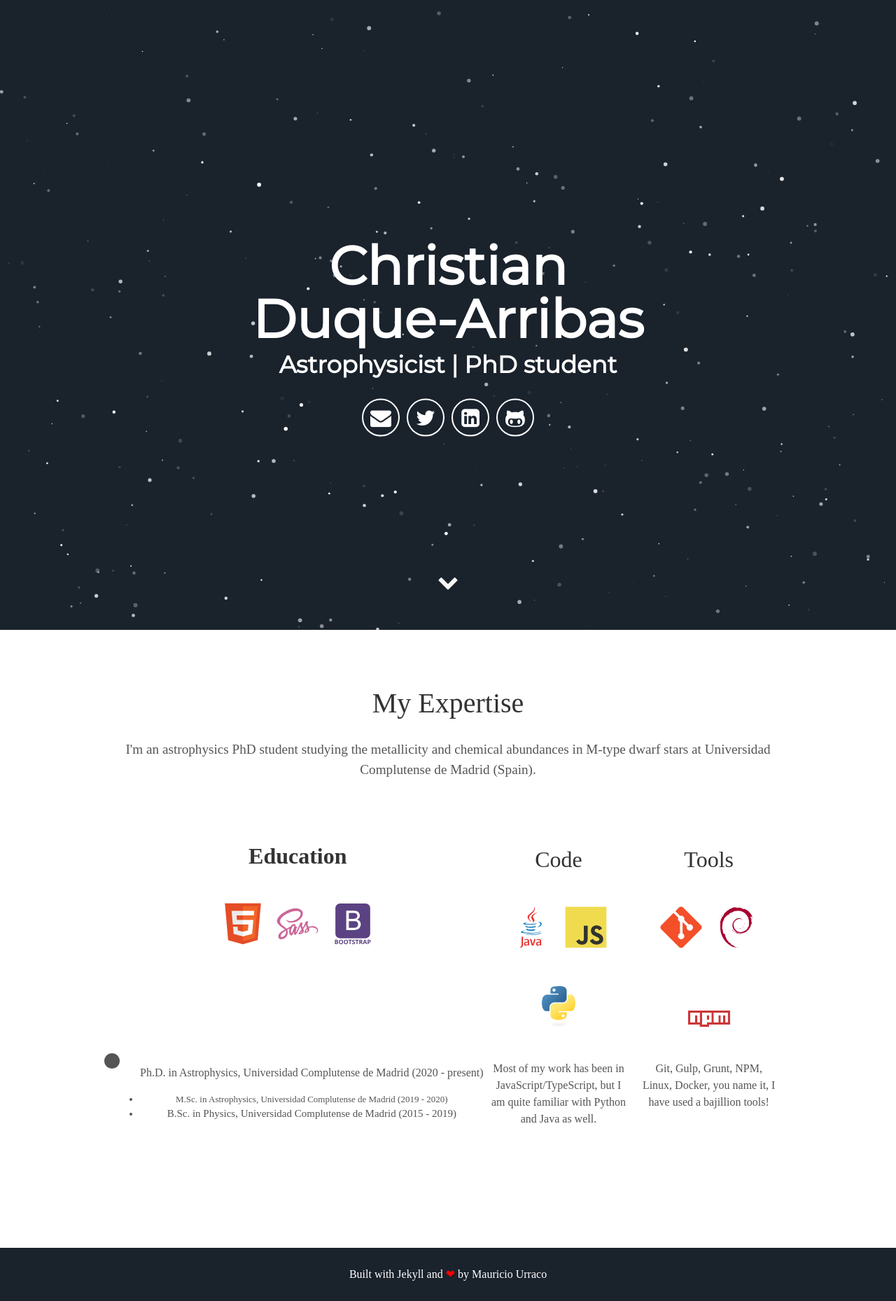
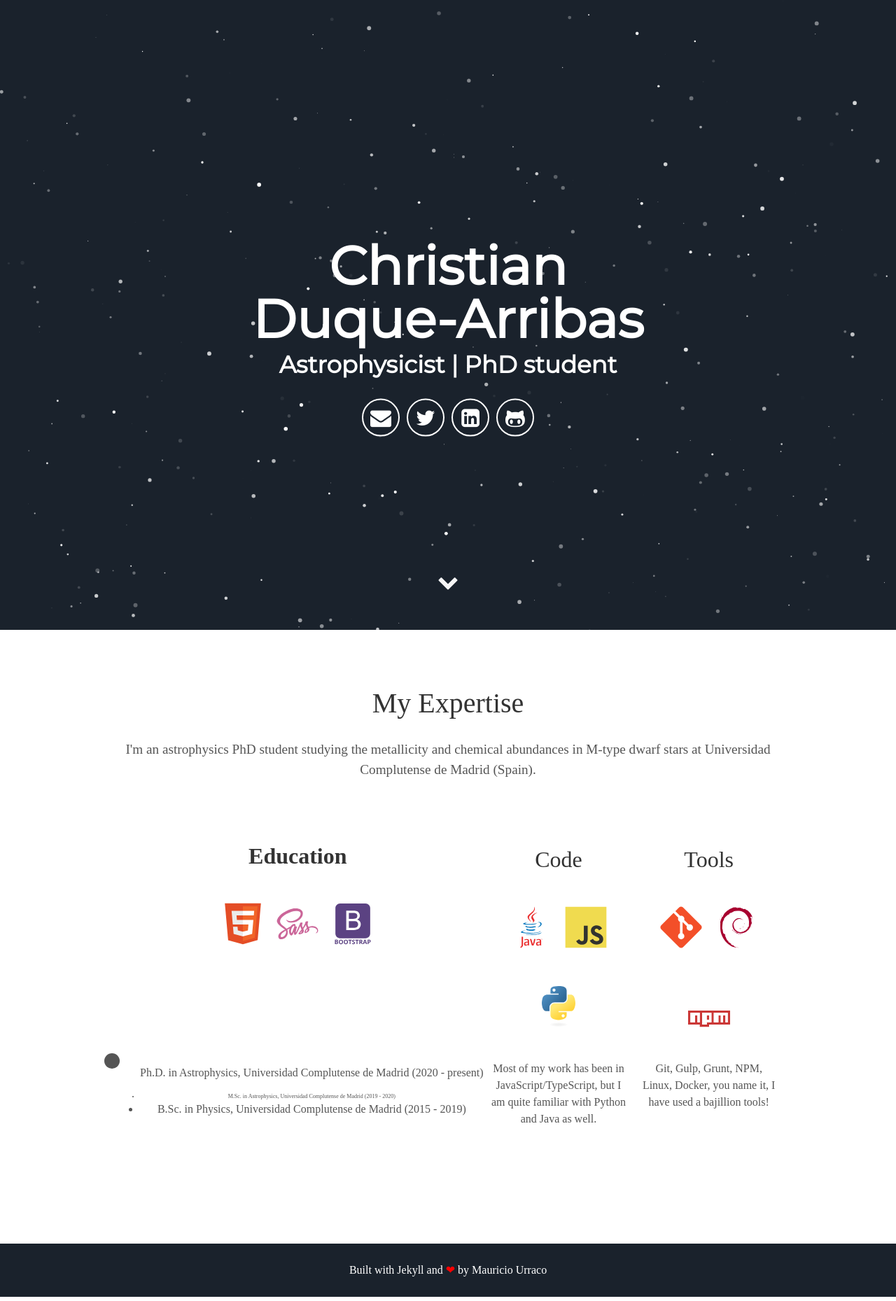
Before and after one commit to chrduque/chrduque.github.io, a Jekyll site: the page built from index.html, in a window 1280 px wide. Shown: the whole page at 70% size. Built offline with Jekyll 4.4.1, drawn with Linux system fonts in a browser that asks for light colours; some web fonts are replaced.

Commit message:
Update about.html

```diff
--- a/_includes/about.html
+++ b/_includes/about.html
@@ -17,8 +17,8 @@
     <p>
     <ul>
       <li><p>Ph.D. in Astrophysics, Universidad Complutense de Madrid (2020 - present)</p></li>
-      <li style="font-size: 13px">M.Sc. in Astrophysics, Universidad Complutense de Madrid (2019 - 2020)</li>
-      <li style="font-size: 15px">B.Sc. in Physics, Universidad Complutense de Madrid (2015 - 2019)</li>
+      <li style="font-size: 8px">M.Sc. in Astrophysics, Universidad Complutense de Madrid (2019 - 2020)</li>
+      <li style="font-size: 1rem">B.Sc. in Physics, Universidad Complutense de Madrid (2015 - 2019)</li>
     </ul>
     </p>
   </div>
```
